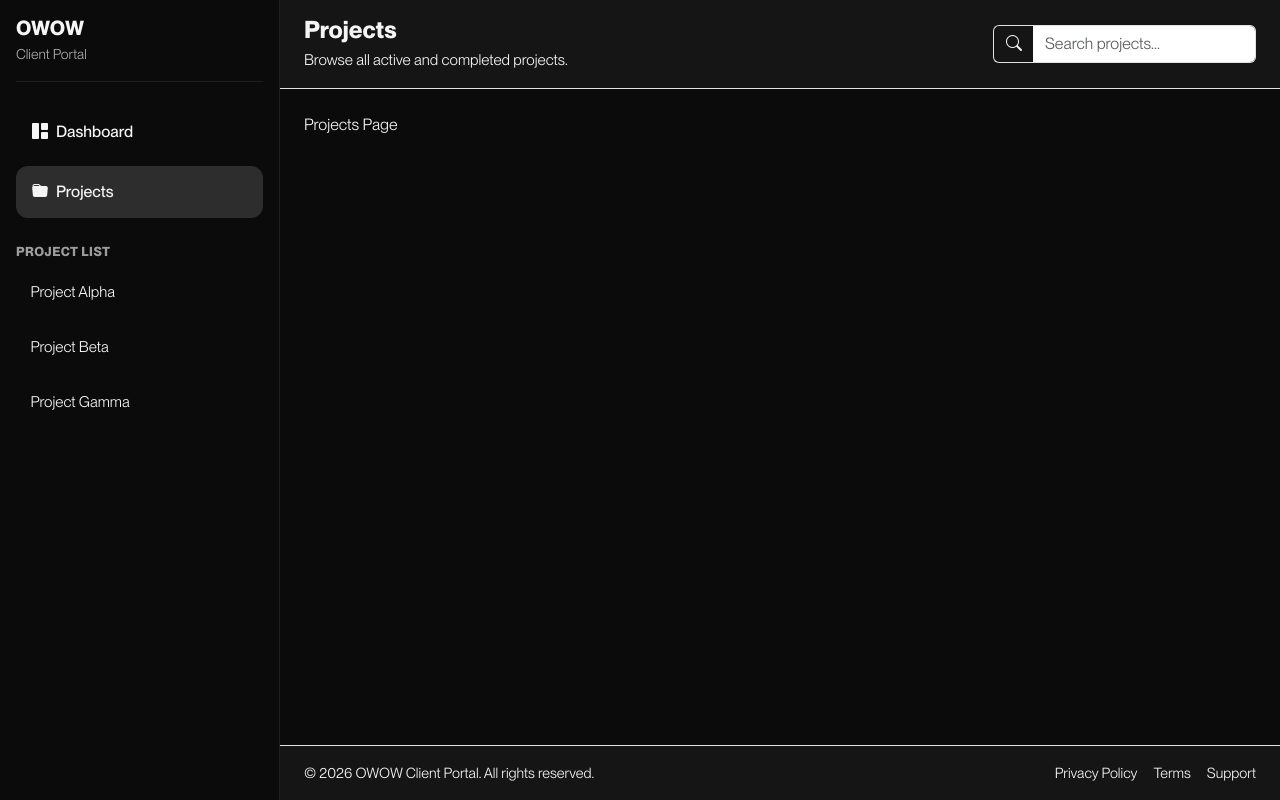
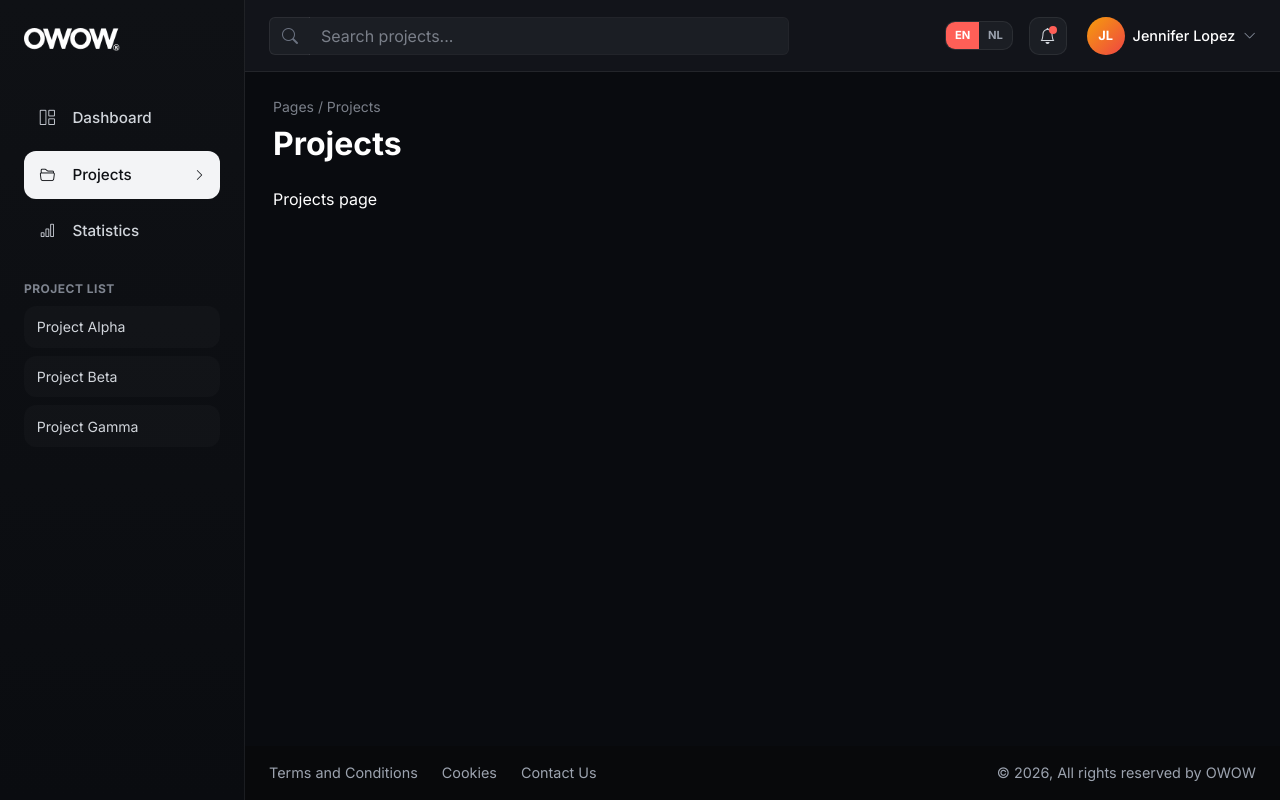
Before and after one commit to MaartjevD/Dashboard-Client-Portal-OWOW, a React (Vite) app: page /projects in a window 1280 px wide. Built offline with nearby package versions, Linux system fonts and the light colour scheme.

Commit message:
created the main page

```diff
--- a/src/client/components/layout/ClientLayout.jsx
+++ b/src/client/components/layout/ClientLayout.jsx
@@ -12,53 +12,44 @@ export default function ClientLayout() {
 
   const isProjectRoute = location.pathname.startsWith("/projects/");
   const isProjectsPage = location.pathname === "/projects";
-  const isDashboardPage = location.pathname === "/dashboard";
-
   const activeProject = mockProjects.find((project) => project.id === projectId) || null;
 
-  let topbarTitle = "Dashboard";
-  let topbarSubtitle = "Welcome to your client portal overview.";
-  let showSearch = true;
-  let searchPlaceholder = "Search...";
+  let topbarTitle = "Main Page";
+  let topbarSubtitle = "Pages / Dashboard";
+  let searchPlaceholder = "Search projects, documents, updates...";
 
   if (isProjectsPage) {
     topbarTitle = "Projects";
-    topbarSubtitle = "Browse all active and completed projects.";
+    topbarSubtitle = "Pages / Projects";
     searchPlaceholder = "Search projects...";
   }
 
   if (isProjectRoute && activeProject) {
     topbarTitle = activeProject.name;
-    topbarSubtitle = "Track progress, budget, files, and updates.";
+    topbarSubtitle = `Pages / Projects / ${activeProject.name}`;
     searchPlaceholder = `Search inside ${activeProject.name}...`;
   }
 
-  if (isDashboardPage) {
-    topbarTitle = "Dashboard";
-    topbarSubtitle = "Monitor projects, updates, and key metrics.";
-    searchPlaceholder = "Search dashboard content...";
-  }
-
   return (
-    <div className="client-shell d-flex">
+    <div className="client-app-shell">
       <Sidebar
         projects={mockProjects}
         activeProjectId={projectId || null}
         showProjectsMenu={isProjectRoute || isProjectsPage}
       />
 
-      <div className="client-main d-flex flex-column flex-grow-1 min-vh-100">
+      <div className="client-main-shell d-flex flex-column">
         <Topbar
           title={topbarTitle}
           subtitle={topbarSubtitle}
-          showSearch={showSearch}
+          showSearch={true}
           searchPlaceholder={searchPlaceholder}
         />
 
-        <main className="page-content flex-grow-1">
-          <div className="container-fluid px-3 px-lg-4 py-4">
-            <Outlet />
-          </div>
+        <main className="client-page-area flex-grow-1">
+          <div className="page-breadcrumb small mb-2">{topbarSubtitle}</div>
+          <h1 className="page-main-title mb-4">{topbarTitle}</h1>
+          <Outlet />
         </main>
 
         <Footer />
--- a/src/client/components/layout/Footer.jsx
+++ b/src/client/components/layout/Footer.jsx
@@ -2,24 +2,16 @@ export default function Footer() {
   const currentYear = new Date().getFullYear();
 
   return (
-    <footer className="client-footer border-top mt-auto">
+    <footer className="client-footer">
       <div className="container-fluid px-3 px-lg-4 py-3">
-        <div className="d-flex flex-column flex-md-row align-items-center justify-content-between gap-2">
-          <p className="client-footer-text mb-0">
-            © {currentYear} OWOW Client Portal. All rights reserved.
-          </p>
+        <div className="d-flex flex-column flex-lg-row align-items-start align-items-lg-center justify-content-between gap-3">
+          <div className="d-flex flex-wrap align-items-center gap-4">
+            <a href="#" className="client-footer-link">Terms and Conditions</a>
+            <a href="#" className="client-footer-link">Cookies</a>
+            <a href="#" className="client-footer-link">Contact Us</a>
+          </div>
 
-          <div className="d-flex align-items-center gap-3">
-            <a href="#" className="client-footer-link">
-              Privacy Policy
-            </a>
-            <a href="#" className="client-footer-link">
-              Terms
-            </a>
-            <a href="#" className="client-footer-link">
-              Support
-            </a>
-          </div>
+          <p className="client-footer-text mb-0">© {currentYear}, All rights reserved by OWOW</p>
         </div>
       </div>
     </footer>
--- a/src/client/components/layout/Sidebar.jsx
+++ b/src/client/components/layout/Sidebar.jsx
@@ -1,4 +1,5 @@
 import { NavLink } from "react-router-dom";
+import logo from "../../../shared/assets/owow-logo.png";
 
 export default function Sidebar({
   projects = [],
@@ -6,31 +7,52 @@ export default function Sidebar({
   showProjectsMenu = false,
 }) {
   return (
-    <aside className="client-sidebar d-flex flex-column flex-shrink-0 p-3">
+    <aside className="client-sidebar d-flex flex-column flex-shrink-0">
+      <div className="sidebar-inner d-flex flex-column h-100 p-3 p-lg-4">
         <div className="sidebar-brand mb-4">
-        <h5 className="m-0 fw-bold">OWOW</h5>
-        <small className="sidebar-brand-subtitle">Client Portal</small>
+          <img src={logo} alt="OWOW" className="sidebar-logo img-fluid" />
         </div>
 
-      <nav className="d-flex flex-column gap-2">
+        <nav className="sidebar-nav d-flex flex-column gap-2">
           <NavLink
             to="/dashboard"
             className={({ isActive }) =>
-            `sidebar-link d-flex align-items-center gap-2 ${isActive ? "active" : ""}`
+              `sidebar-link d-flex align-items-center gap-3 ${isActive ? "active" : ""}`
             }
           >
-          <i className="bi bi-grid-1x2-fill"></i>
+            <span className="sidebar-icon d-inline-flex align-items-center justify-content-center">
+              <i className="bi bi-grid-1x2"></i>
+            </span>
             <span>Dashboard</span>
           </NavLink>
 
           <NavLink
             to="/projects"
             className={({ isActive }) =>
-            `sidebar-link d-flex align-items-center gap-2 ${isActive ? "active" : ""}`
+              `sidebar-link d-flex align-items-center justify-content-between gap-3 ${
+                isActive ? "active" : ""
+              }`
             }
           >
-          <i className="bi bi-folder-fill"></i>
+            <span className="d-flex align-items-center gap-3">
+              <span className="sidebar-icon d-inline-flex align-items-center justify-content-center">
+                <i className="bi bi-folder2-open"></i>
+              </span>
               <span>Projects</span>
+            </span>
+            <i className="bi bi-chevron-right sidebar-chevron"></i>
+          </NavLink>
+
+          <NavLink
+            to="/statistics"
+            className={({ isActive }) =>
+              `sidebar-link d-flex align-items-center gap-3 ${isActive ? "active" : ""}`
+            }
+          >
+            <span className="sidebar-icon d-inline-flex align-items-center justify-content-center">
+              <i className="bi bi-bar-chart"></i>
+            </span>
+            <span>Statistics</span>
           </NavLink>
         </nav>
 
@@ -51,13 +73,14 @@ export default function Sidebar({
                     }`}
                   >
                     <span>{project.name}</span>
-                  {isProjectActive && <i className="bi bi-chevron-right"></i>}
+                    {isProjectActive ? <i className="bi bi-chevron-right"></i> : null}
                   </NavLink>
                 );
               })}
             </div>
           </div>
         )}
+      </div>
     </aside>
   );
 }
--- a/src/client/components/layout/Topbar.jsx
+++ b/src/client/components/layout/Topbar.jsx
@@ -2,20 +2,15 @@ export default function Topbar({
   title = "Dashboard",
   subtitle = "",
   showSearch = true,
-  searchPlaceholder = "Search...",
+  searchPlaceholder = "Search projects, documents, updates...",
   actions = null,
 }) {
   return (
-    <header className="topbar-wrapper border-bottom">
-      <div className="container-fluid px-3 px-lg-4 py-3">
-        <div className="d-flex flex-column gap-3 flex-lg-row align-items-lg-center justify-content-lg-between">
-          <div className="topbar-heading">
-            <h1 className="topbar-title mb-1">{title}</h1>
-            {subtitle ? <p className="topbar-subtitle mb-0">{subtitle}</p> : null}
-          </div>
-
-          <div className="d-flex flex-column flex-sm-row align-items-stretch align-items-sm-center gap-2 gap-lg-3">
-            {showSearch && (
+    <header className="topbar-wrapper">
+      <div className="container-fluid px-3 px-lg-4 h-100">
+        <div className="topbar-row d-flex align-items-center justify-content-between gap-3 h-100">
+          <div className="topbar-search-wrap flex-grow-1">
+            {showSearch ? (
               <div className="topbar-search input-group">
                 <span className="input-group-text topbar-search-icon">
                   <i className="bi bi-search"></i>
@@ -26,9 +21,36 @@ export default function Topbar({
                   placeholder={searchPlaceholder}
                 />
               </div>
+            ) : (
+              <div>
+                <h1 className="topbar-title mb-1">{title}</h1>
+                {subtitle ? <p className="topbar-subtitle mb-0">{subtitle}</p> : null}
+              </div>
             )}
+          </div>
 
-            {actions ? <div className="topbar-actions d-flex align-items-center gap-2">{actions}</div> : null}
+          <div className="topbar-actions d-flex align-items-center gap-3 flex-shrink-0">
+            <div className="language-switcher d-flex align-items-center">
+              <button type="button" className="lang-btn active">EN</button>
+              <button type="button" className="lang-btn">NL</button>
+            </div>
+
+            <button type="button" className="topbar-icon-btn position-relative">
+              <i className="bi bi-bell"></i>
+              <span className="notification-dot"></span>
+            </button>
+
+            <div className="user-menu d-flex align-items-center gap-2">
+              <div className="user-avatar d-inline-flex align-items-center justify-content-center">
+                JL
+              </div>
+              <div className="user-meta d-none d-md-block">
+                <div className="user-name">Jennifer Lopez</div>
+              </div>
+              <i className="bi bi-chevron-down user-chevron"></i>
+            </div>
+
+            {actions}
           </div>
         </div>
       </div>
--- a/src/client/pages/ProjectsPage.jsx
+++ b/src/client/pages/ProjectsPage.jsx
@@ -1,3 +1,3 @@
 export default function ProjectsPage() {
-  return <div>Projects Page</div>;
+  return <div className="text-white">Projects page</div>;
 }
--- a/src/client/styles/clientstyles.css
+++ b/src/client/styles/clientstyles.css
@@ -1,104 +1,215 @@
+.client-app-shell {
+  min-height: 100vh;
+  background-color: var(--color-bg);
+  display: flex;
+}
+
+.client-main-shell {
+  min-width: 0;
+  flex: 1;
+  min-height: 100vh;
+}
+
+.client-page-area {
+  padding: 1.5rem 1.75rem 2rem;
+  background-color: #090b0f;
+}
+
+.page-breadcrumb {
+  color: #7a7f89;
+}
+
+.page-main-title {
+  font-size: 2rem;
+  font-weight: 700;
+  color: #ffffff;
+}
+
+
 /* Sidebar */
 .client-sidebar {
-  width: 280px;
+  width: var(--sidebar-width);
   min-height: 100vh;
-  background-color: var(--color-sidebar-bg);
-  color: var(--color-sidebar-text);
-  border-right: 1px solid rgba(255, 255, 255, 0.08);
+  background: linear-gradient(180deg, #0f1115 0%, #0a0c10 100%);
+  border-right: 1px solid var(--color-border);
+  position: sticky;
+  top: 0;
+}
+
+.sidebar-inner {
+  min-height: 100vh;
 }
 
 .sidebar-brand {
-  padding-bottom: 1rem;
-  border-bottom: 1px solid rgba(255, 255, 255, 0.08);
+  padding-top: 0.25rem;
+  padding-bottom: 1.25rem;
 }
 
-.sidebar-brand-subtitle {
-  display: block;
-  margin-top: 0.25rem;
-  color: rgba(255, 255, 255, 0.65);
-  font-size: 0.875rem;
+.sidebar-logo {
+  width: 96px;
 }
 
 .sidebar-link,
 .sidebar-sublink {
+  color: var(--color-sidebar-text);
   text-decoration: none;
-  color: var(--color-sidebar-text);
   border-radius: 12px;
-  transition: all 0.2s ease;
+  transition: 0.2s ease;
 }
 
 .sidebar-link {
-  padding: 0.875rem 1rem;
+  padding: 0.8rem 0.9rem;
+  font-size: 0.95rem;
   font-weight: 500;
 }
 
 .sidebar-link:hover,
 .sidebar-sublink:hover {
-  background-color: rgba(255, 255, 255, 0.08);
-  color: #ffffff;
+  background-color: rgba(255, 255, 255, 0.06);
+  color: #fff;
 }
 
-.sidebar-link.active,
-.sidebar-sublink.active {
-  background-color: rgba(255, 255, 255, 0.14);
+.sidebar-link.active {
+  background-color: #f3f4f6;
   color: var(--color-sidebar-active);
 }
 
+.sidebar-link.active .sidebar-icon,
+.sidebar-link.active .sidebar-chevron {
+  color: var(--color-sidebar-active);
+}
+
+.sidebar-icon {
+  width: 18px;
+  height: 18px;
+  color: #c5c9d1;
+}
+
+.sidebar-chevron {
+  font-size: 0.75rem;
+}
+
 .sidebar-section-title {
-  font-size: 0.8rem;
+  color: #7e848f;
+  font-size: 0.75rem;
   font-weight: 700;
+  text-transform: uppercase;
   letter-spacing: 0.04em;
-  text-transform: uppercase;
-  color: rgba(255, 255, 255, 0.6);
 }
 
 .sidebar-sublink {
-  padding: 0.75rem 0.9rem;
-  font-size: 0.95rem;
+  padding: 0.65rem 0.8rem;
+  font-size: 0.88rem;
+  background-color: rgba(255, 255, 255, 0.02);
 }
 
+.sidebar-sublink.active {
+  color: #fff;
+  background-color: rgba(255, 255, 255, 0.08);
+}
 
 /* Topbar */
 .topbar-wrapper {
-  background-color: var(--color-surface);
-  position: sticky;
-  top: 0;
-  z-index: 20;
-}
-
-.topbar-title {
-  font-size: 1.5rem;
-  font-weight: 700;
-  color: var(--color-text);
-}
-
-.topbar-subtitle {
-  color: var(--color-muted);
-  font-size: 0.95rem;
+  height: var(--topbar-height);
+  background-color: #12141a;
+  border-bottom: 1px solid var(--color-border);
 }
 
 .topbar-search {
-  min-width: 260px;
+  max-width: 520px;
 }
 
 .topbar-search-icon {
-  background-color: var(--color-surface);
+  background-color: #1b1e24;
+  border-color: var(--color-border);
   border-right: 0;
-  color: var(--color-muted);
+  color: #6b7280;
 }
 
 .topbar-search-input {
+  background-color: #1b1e24;
+  border-color: var(--color-border);
   border-left: 0;
+  color: #fff;
   box-shadow: none;
 }
 
-.topbar-search-input:focus {
-  box-shadow: none;
-  border-color: var(--color-border);
+.topbar-search-input::placeholder {
+  color: #7a7f89;
 }
 
-.topbar-actions .btn {
-  white-space: nowrap;
+.topbar-search-input:focus {
+  background-color: #1b1e24;
+  color: #fff;
+  border-color: var(--color-border);
+  box-shadow: none;
+}
+
+.language-switcher {
+  background-color: #1b1e24;
+  border: 1px solid var(--color-border);
+  border-radius: 10px;
+  overflow: hidden;
+}
+
+.lang-btn {
+  border: 0;
+  background: transparent;
+  color: #9ca3af;
+  padding: 0.35rem 0.55rem;
+  font-size: 0.7rem;
+  font-weight: 700;
+}
+
+.lang-btn.active {
+  background-color: var(--color-primary);
+  color: #fff;
+}
+
+.topbar-icon-btn {
+  width: 38px;
+  height: 38px;
+  border-radius: 10px;
+  border: 1px solid var(--color-border);
+  background-color: #1b1e24;
+  color: #d1d5db;
+}
+
+.notification-dot {
+  position: absolute;
+  top: 8px;
+  right: 9px;
+  width: 8px;
+  height: 8px;
+  border-radius: 50%;
+  background-color: var(--color-primary);
+}
+
+.user-menu {
+  padding-left: 0.25rem;
+}
+
+.user-avatar {
+  width: 38px;
+  height: 38px;
+  border-radius: 50%;
+  background: linear-gradient(135deg, #f59e0b, #ef4444);
+  color: #fff;
+  font-size: 0.8rem;
+  font-weight: 700;
+}
+
+.user-name {
+  font-size: 0.9rem;
+  font-weight: 500;
+  color: #fff;
+}
+
+.user-chevron {
+  color: #8b93a1;
+  font-size: 0.8rem;
+}
+
 }
 
 /* Footer */
--- a/src/shared/styles/global.css
+++ b/src/shared/styles/global.css
@@ -1,81 +1,56 @@
 :root {
-  /* Colors */
-  --color-bg: #0b0b0b;
-  --color-surface: #151515;
-  --color-surface-secondary: #1c1c1c;
-  --color-border: #2a2a2a;
-  --color-text: #f5f5f5;
-  --color-text-muted: #a1a1a1;
-  --color-primary: #1e88ff;
-  --color-success: #16c47f;
-  --color-warning: #f4b400;
-  --color-danger: #e2574c;
-  /* Layout */
-  --sidebar-width: 240px;
+  --color-bg: #08090b;
+  --color-surface: #16181d;
+  --color-surface-secondary: #1b1e24;
+  --color-surface-tertiary: #20242b;
+  --color-border: rgba(255, 255, 255, 0.07);
+
+  --color-text: #f3f4f6;
+  --color-muted: #9ca3af;
+  --color-sidebar-text: #d1d5db;
+  --color-sidebar-active: #0f1115;
+  --color-sidebar-bg: #0e1014;
+
+  --color-primary: #ff5f57;
+  --color-primary-soft: rgba(255, 95, 87, 0.12);
+  --color-success: #10b981;
+  --color-warning: #f59e0b;
+  --color-info: #3b82f6;
+
+  --sidebar-width: 245px;
   --topbar-height: 72px;
-  --radius-md: 12px;
+
+  --radius-md: 14px;
   --radius-lg: 18px;
-  /* Shadows */
   --shadow-card: 0 0 0 1px rgba(255, 255, 255, 0.03);
-  /* Transitions */
-  --transition-fast: 0.2s ease-in-out;
+
+  --font-family-base: Inter, system-ui, -apple-system, BlinkMacSystemFont, "Segoe UI", sans-serif;
 }
 
-@font-face {
-  font-family: 'PP Neue Montreal';
-  src: url('../assets/fonts/ppneuemontreal-book.otf') format('opentype');
-  font-weight: 400;
-  font-style: normal;
-}
-
-@font-face {
-  font-family: 'PP Neue Montreal';
-  src: url('../assets/fonts/ppneuemontreal-medium.otf') format('opentype');
-  font-weight: 500;
-  font-style: normal;
-}
-
-@font-face {
-  font-family: 'PP Neue Montreal';
-  src: url('../assets/fonts/ppneuemontreal-bold.otf') format('opentype');
-  font-weight: 700;
-  font-style: normal;
-}
-* {
+*,
+*::before,
+*::after {
   box-sizing: border-box;
-  margin: 0;
-  padding: 0;
 }
 
 html,
 body,
 #root {
   min-height: 100%;
-  margin: 0;
-  padding: 0;
 }
 
 body {
+  margin: 0;
+  font-family: var(--font-family-base);
   background-color: var(--color-bg);
   color: var(--color-text);
-  font-family: 'PP Neue Montreal', sans-serif;
 }
 
 a {
   color: inherit;
-  text-decoration: none;
 }
 
 img {
+  display: block;
   max-width: 100%;
-  display: block;
 }
-button,
-input,
-textarea,
-select {
-  font: inherit;
-}
-h1 {
-  margin-bottom: 12px;
-}
```
Also changed, not shown: src/client/pages/DashboardPage.jsx (+28 -4 lines), src/client/pages/ProjectDetailsPage.jsx (+1 -12 lines), src/shared/assets/owow-logo.png (added). Lines whose indentation alone changed are shown as unchanged.
